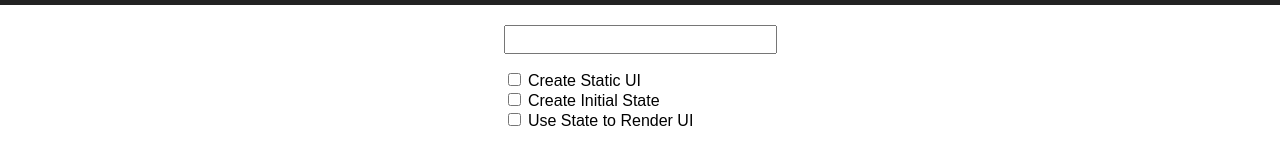
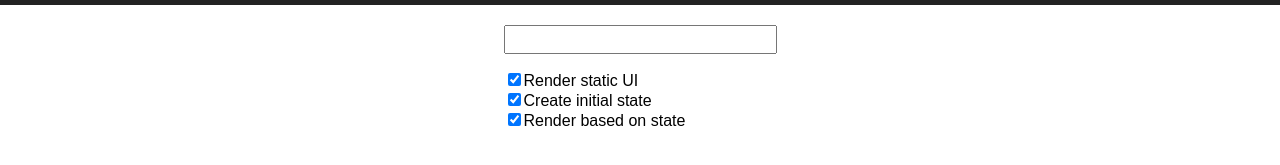
Before and after one commit to JeffRisberg/RE13, a React (Create React App) app: page / in a window 1280 px wide. Shown: the part 185-350 px from the top of the page. Built offline with nearby package versions, Linux system fonts and the light colour scheme.

Commit message:
finished lesson 3

```diff
--- a/src/App.js
+++ b/src/App.js
@@ -16,15 +16,13 @@
                 </form>
                 <div className="Todo-List">
                   <ul>
-              <li>
-                <input type="checkbox" /> Create Static UI
+                      {this.props.todos.map(todo => (
+                          <li key={todo.id}>
+                            <input type="checkbox" defaultChecked={todo.isComplete} />
+                              {todo.name}
                           </li>
-              <li>
-                <input type="checkbox" /> Create Initial State
-              </li>
-              <li>
-                <input type="checkbox" /> Use State to Render UI
-              </li>
+                      ))}
+
                   </ul>
                 </div>
 
--- a/src/index.js
+++ b/src/index.js
@@ -1,8 +1,17 @@
 import React from 'react';
 import ReactDOM from 'react-dom';
-import './index.css';
 import App from './App';
 import registerServiceWorker from './registerServiceWorker';
+import './index.css';
 
-ReactDOM.render(<App />, document.getElementById('root'));
+const state = {
+    todos: [
+        {id: 1, name: 'Render static UI', isComplete: true},
+        {id: 2, name: 'Create initial state', isComplete: true},
+        {id: 3, name: 'Render based on state', isComplete: true}
+    ]
+}
+
+ReactDOM.render(<App todos={state.todos} />, document.getElementById('root'));
+
 registerServiceWorker();
```
Lines whose indentation alone changed are shown as unchanged.
